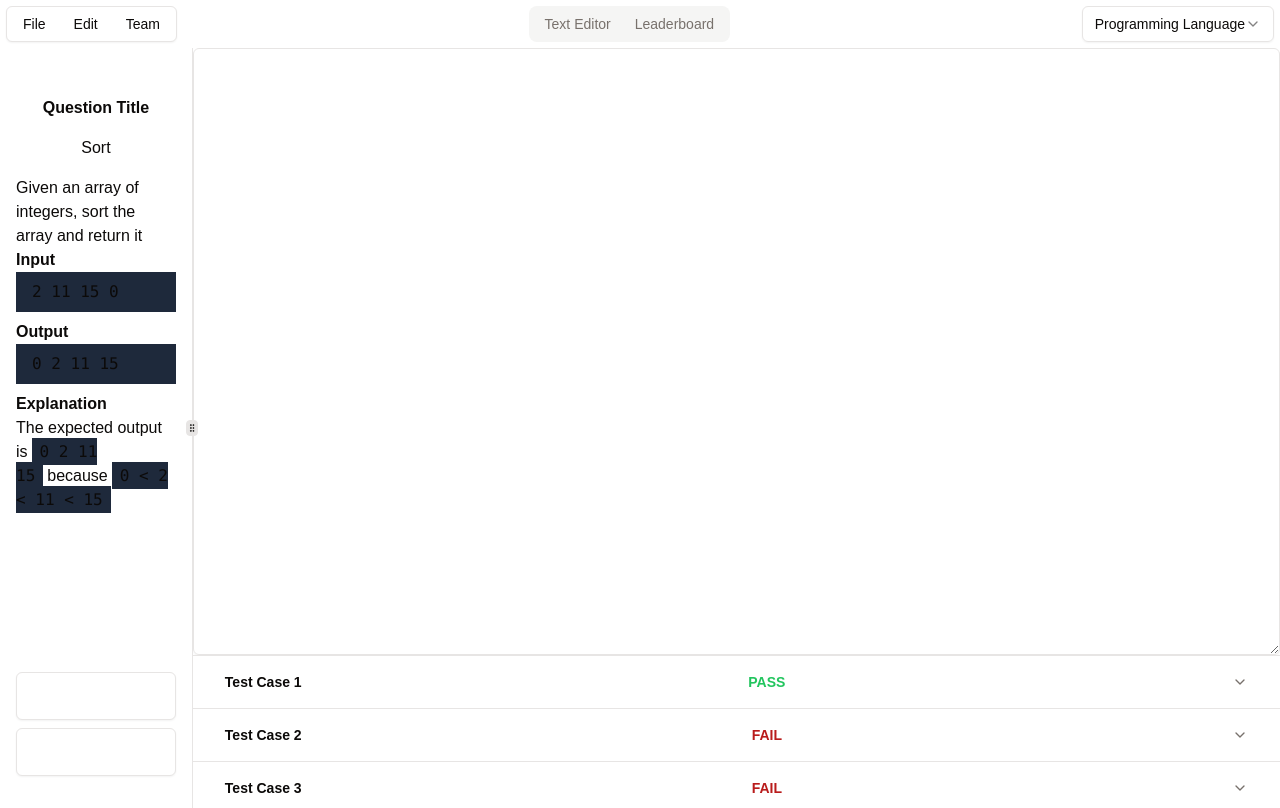
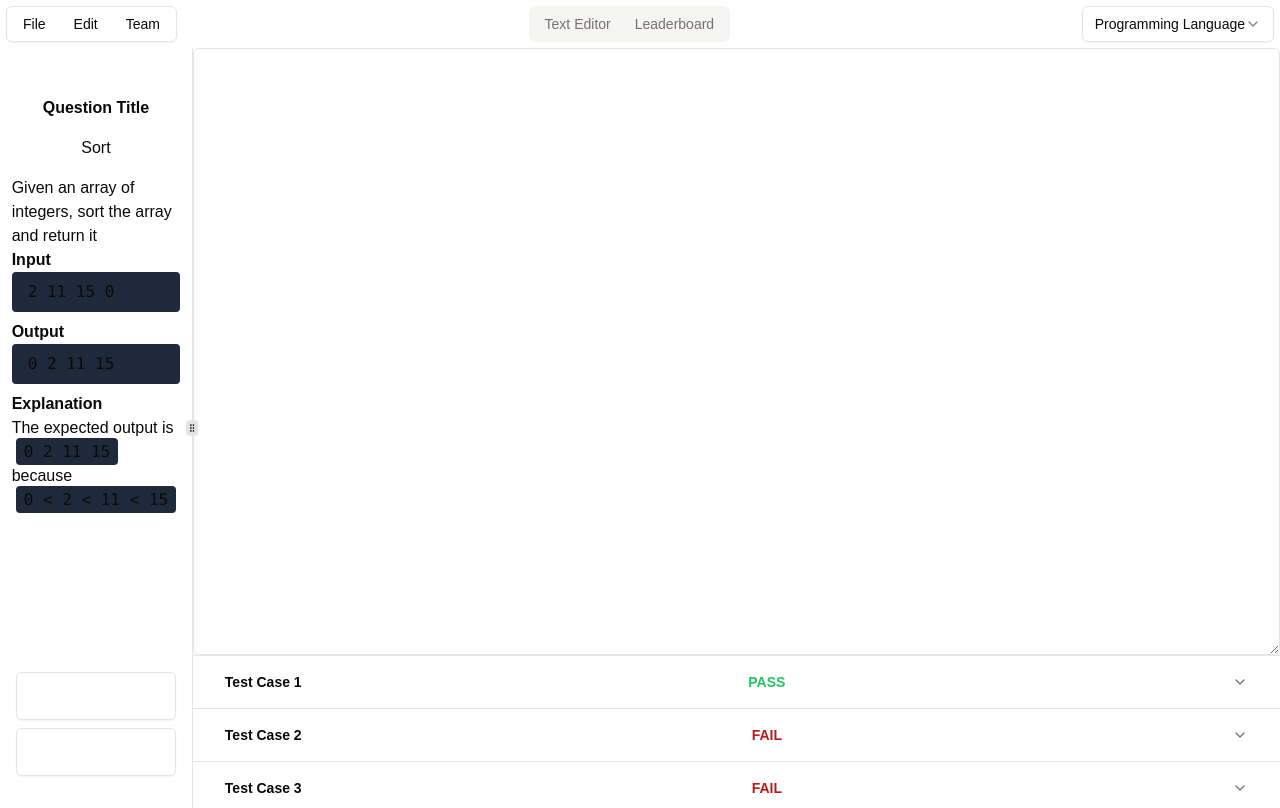
Before and after one commit to thecapst1/basalt, a Next.js app in the folder client/: page /competitor in a window 1280 px wide. Built offline with nearby package versions, Linux system fonts and the light colour scheme.

Commit message:
Added pascal casing, fix func calls, added expected output, and fixed wrap around

```diff
--- a/client/app/competitor/page.tsx
+++ b/client/app/competitor/page.tsx
@@ -12,11 +12,11 @@ import {
 import { ScrollArea } from '@/components/ui/scroll-area';
 
 const Code = ({ children }: PropsWithChildren) => {
-    return <code className="m-1 bg-slate-800 px-2 py-1 font-mono">{children}</code>;
+    return <code className="m-1 bg-slate-800 px-2 py-1 font-mono rounded-sm">{children}</code>;
 };
 
 // TODO: need to bring in Question Information from host component as am input for this func
-const getCurrentQuestion = () => {
+const GetCurrentQuestion = () => {
     return (
         <div className="flex flex-col items-center justify-center gap-[2vh]">
             <h1>
@@ -29,19 +29,23 @@ const getCurrentQuestion = () => {
                 <div className="flex flex-col gap-2">
                     <div>
                         <strong>Input</strong>
-                        <pre className="bg-slate-800 px-4 py-2 font-mono">2 11 15 0</pre>
+                        <pre className="bg-slate-800 px-4 py-2 font-mono rounded-sm">2 11 15 0</pre>
                     </div>
                     <div>
                         <strong>Output</strong>
-                        <pre className="bg-slate-800 px-4 py-2 font-mono">0 2 11 15</pre>
+                        <pre className="bg-slate-800 px-4 py-2 font-mono rounded-sm">0 2 11 15</pre>
                     </div>
                     <div>
                         <strong>Explanation</strong>
                         <div>
                             The expected output is
-                            <Code>0 2 11 15</Code>
+                            <p className='whitespace-nowrap'>
+                                <Code>0 2 11 15</Code>
+                            </p>
                             because
-                            <Code>0 &lt; 2 &lt; 11 &lt; 15</Code>
+                            <p className='whitespace-nowrap'>
+                                <Code>0 &lt; 2 &lt; 11 &lt; 15</Code>
+                            </p>
                         </div>
                     </div>
                 </div>
@@ -51,7 +55,7 @@ const getCurrentQuestion = () => {
 };
 
 // TODO: need to be able to grab info from the text editor and have this func take it as a param
-const runTest = () => {
+const RunTest = () => {
     return (
         <div className="mx-4 flex w-full flex-col items-center gap-2">
             <Button
@@ -70,7 +74,7 @@ const runTest = () => {
     );
 };
 
-const testResults = () => {
+const TestResults = () => {
     return (
         <div className="w-full">
             <Accordion type="single" collapsible>
@@ -83,9 +87,16 @@ const testResults = () => {
                             <b>PASS</b>
                         </h1>
                     </AccordionTrigger>
-                    <AccordionContent className="px-8">
-                        <Code>0 2 11 15</Code>
+                    <AccordionContent className="flex flex-row justify-between px-8">
+                        <div className="items-center ">
+                            <Code>0 2 11 15</Code>
+                        </div>
+                        <div className="items-center h-full">
+                            <b>Expected Results:</b>
+                            <Code>0 2 11 15</Code>
+                        </div>
                     </AccordionContent>
+
                 </AccordionItem>
 
                 <AccordionItem value="item-2">
@@ -97,8 +108,14 @@ const testResults = () => {
                             <b>FAIL</b>
                         </h1>
                     </AccordionTrigger>
-                    <AccordionContent className="px-8">
-                        <Code>2 11 15 0</Code>
+                    <AccordionContent className="flex flex-row justify-between px-8">
+                        <div className="items-center h-full">
+                            <Code>2 11 15 0</Code>
+                        </div>
+                        <div className="items-center h-full">
+                            <b>Expected Results:</b>
+                            <Code>0 2 11 15</Code>
+                        </div>
                     </AccordionContent>
                 </AccordionItem>
 
@@ -111,8 +128,14 @@ const testResults = () => {
                             <b>FAIL</b>
                         </h1>
                     </AccordionTrigger>
-                    <AccordionContent className="px-8">
-                        <Code>2 15 15 0</Code>
+                    <AccordionContent className="flex flex-row justify-between px-8">
+                        <div className="items-center h-full">
+                            <Code>2 15 15 0</Code>
+                        </div>
+                        <div className="items-center h-full">
+                            <b>Expected Results:</b>
+                            <Code>0 2 11 15</Code>
+                        </div>
                     </AccordionContent>
                 </AccordionItem>
             </Accordion>
@@ -131,10 +154,10 @@ export default function Competitor() {
                         <ResizablePanelGroup direction="vertical">
                             <div className="flex h-full flex-col justify-between py-8">
                                 <div className="box-border flex flex-col p-4">
-                                    {getCurrentQuestion()}
+                                    <GetCurrentQuestion />
                                 </div>
                                 <div className="flex w-full flex-row justify-center">
-                                    {runTest()}
+                                    <RunTest />
                                 </div>
                             </div>
                         </ResizablePanelGroup>
@@ -150,7 +173,9 @@ export default function Competitor() {
                             <ResizableHandle />
                             <ResizablePanel defaultSize={100}>
                                 <ScrollArea className="h-full w-full">
-                                    <div>{testResults()}</div>
+                                    <div>
+                                        <TestResults />
+                                    </div>
                                 </ScrollArea>
                             </ResizablePanel>
                         </ResizablePanelGroup>
```
